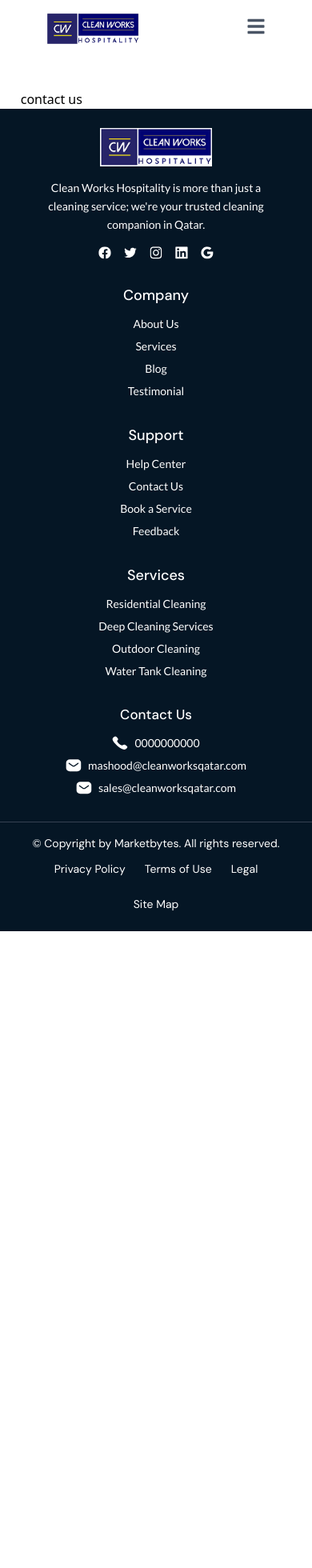
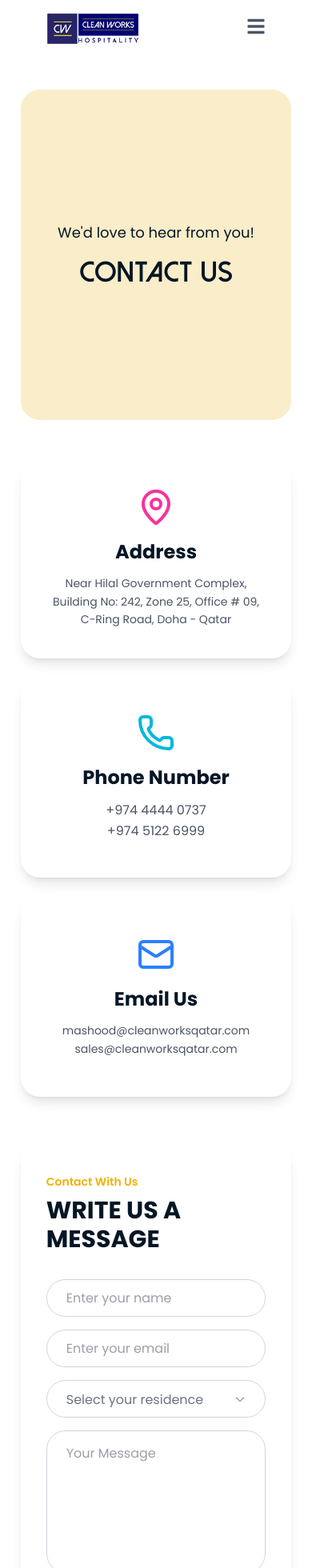
Before and after one commit to marketbytes-devops/cleanworks-website, a React app in the folder frontend/: page /contacts in a window 390 px wide. Shown: the top 1960 px of the page at 80% size. Before the commit the page ends 1164 px from the top, so only its background shows below. Built offline with nearby package versions, Linux system fonts and the light colour scheme; the HTML template or start-up script is replaced by a standard one.

Commit message:
homepage completed

```diff
--- a/frontend/package.json
+++ b/frontend/package.json
@@ -11,6 +11,7 @@
   },
   "dependencies": {
     "@tailwindcss/vite": "^4.1.14",
+    "lucide-react": "^0.545.0",
     "react": "^19.1.1",
     "react-dom": "^19.1.1",
     "react-fast-marquee": "^1.6.5",
--- a/frontend/src/Components/Icons/LeftBottom.jsx
+++ b/frontend/src/Components/Icons/LeftBottom.jsx
@@ -1,6 +1,6 @@
 import React from "react";
 
-const LeftBottom = (className) => {
+const LeftBottom = ({className}) => {
   return (
     <svg
       className={className}
--- a/frontend/src/Components/Icons/LeftEdgeBg.jsx
+++ b/frontend/src/Components/Icons/LeftEdgeBg.jsx
@@ -1,12 +1,12 @@
 import React from "react";
 
-const LeftEdgeBg = (className) => {
+const LeftEdgeBg = ({className}) => {
   return (
     <svg
       className={className}
-      width="148"
+      width="228"
       height="228"
-      viewBox="0 0 148 228"
+      viewBox="0 0 228 228"
       fill="none"
       xmlns="http://www.w3.org/2000/svg"
     >
--- a/frontend/src/Components/Icons/RightEdgeBg.jsx
+++ b/frontend/src/Components/Icons/RightEdgeBg.jsx
@@ -1,5 +1,5 @@
 
-const RightEdgeBg = (className) => {
+const RightEdgeBg = ({className}) => {
   return (
     <svg
       className={className}
--- a/frontend/src/Components/Icons/TopBg.jsx
+++ b/frontend/src/Components/Icons/TopBg.jsx
@@ -1,13 +1,13 @@
 import React from "react";
 
-const TopBg = (className) => {
+const TopBg = ({className}) => {
   return (
     <svg
       className={className}
       width="57"
       height="57"
       viewBox="0 0 57 57"
-      fill="#fff"
+      fill="none"
       xmlns="http://www.w3.org/2000/svg"
     >
       <g style={{ mixBlendMode: 'lighten' }} opacity="0.15">
--- a/frontend/src/pages/Blog/index.jsx
+++ b/frontend/src/pages/Blog/index.jsx
@@ -1,10 +1,20 @@
 const Blog = () => {
   return (
      <>
-      <section className="mt-28">
-         <div className="container mx-auto   max-w-[95%] px-4 sm:px-6 lg:px-8">
-           Blog
-         </div>
+       <section className="mt-28 mb-12">
+        <div className="container mx-auto max-w-[90%] px-[10px] ">
+          <div
+            className="w-full max-w-[1240px] h-[413px] mx-auto rounded-3xl flex flex-col items-center justify-center"
+            style={{ backgroundColor: '#FAEDC9' }}
+          >
+            <p className="text-[#051625] text-lg sm:text-xl md:text-2xl font-poppins font-normal mb-4">
+              We'd love to hear from you!
+            </p>
+            <h1 className="text-[#051625] text-4xl sm:text-5xl md:text-6xl lg:text-7xl font-dolce font-bold">
+              Blog
+            </h1>
+          </div>
+        </div>
       </section>
     </>
   )
--- a/frontend/src/pages/Contacts/index.jsx
+++ b/frontend/src/pages/Contacts/index.jsx
@@ -1,13 +1,164 @@
+import { MapPin, Phone, Mail } from 'lucide-react';
+
 const Contacts = () => {
   return (
-     <>
+    <>
       <section className="mt-28">
-         <div className="container mx-auto   max-w-[95%] px-4 sm:px-6 lg:px-8">
-           contact us
-         </div>
+        <div className="container mx-auto max-w-[95%] px-4 sm:px-6 lg:px-8">
+          {/* Contact Banner Card */}
+          <div
+            className="w-full max-w-[1240px] h-[413px] mx-auto rounded-3xl flex flex-col items-center justify-center"
+            style={{ backgroundColor: '#FAEDC9' }}
+          >
+            <p className="text-[#051625] text-lg sm:text-xl md:text-2xl font-poppins font-normal mb-4">
+              We'd love to hear from you!
+            </p>
+            <h1 className="text-[#051625] text-4xl sm:text-5xl md:text-6xl lg:text-7xl font-dolce font-bold">
+              Contact us
+            </h1>
+          </div>
+        </div>
+      </section>
+
+      {/* Contact Information Cards */}
+      <section className="mt-12 mb-16">
+        <div className="container mx-auto max-w-[95%] px-4 sm:px-6 lg:px-8">
+          <div className="grid grid-cols-1 md:grid-cols-2 lg:grid-cols-3 gap-6 max-w-[1240px] mx-auto">
+
+            {/* Address Card */}
+            <div className="bg-white rounded-3xl p-8 shadow-lg flex flex-col items-center text-center h-[250px] justify-center">
+              <div className="mb-4">
+                <MapPin className="w-12 h-12 text-pink-500" strokeWidth={2} />
+              </div>
+              <h3 className="text-2xl font-bold text-[#051625] mb-3 font-poppins">Address</h3>
+              <p className="text-gray-600 leading-relaxed font-poppins text-sm">
+                Near Hilal Government Complex,<br />
+                Building No: 242, Zone 25, Office # 09,<br />
+                C-Ring Road, Doha - Qatar
+              </p>
+            </div>
+
+            {/* Phone Number Card */}
+            <div className="bg-white rounded-3xl p-8 shadow-lg flex flex-col items-center text-center h-[250px] justify-center">
+              <div className="mb-4">
+                <Phone className="w-12 h-12 text-cyan-500" strokeWidth={2} />
+              </div>
+              <h3 className="text-2xl font-bold text-[#051625] mb-3 font-poppins">Phone Number</h3>
+              <p className="text-gray-600 leading-relaxed font-poppins">
+                +974 4444 0737<br />
+                +974 5122 6999
+              </p>
+            </div>
+
+            {/* Email Card */}
+            <div className="bg-white rounded-3xl p-8 shadow-lg flex flex-col items-center text-center h-[250px] justify-center">
+              <div className="mb-4">
+                <Mail className="w-12 h-12 text-blue-500" strokeWidth={2} />
+              </div>
+              <h3 className="text-2xl font-bold text-[#051625] mb-3 font-poppins">Email Us</h3>
+              <p className="text-gray-600 leading-relaxed font-poppins text-sm">
+                mashood@cleanworksqatar.com<br />
+                sales@cleanworksqatar.com
+              </p>
+            </div>
+
+          </div>
+        </div>
+      </section>
+
+      {/* Contact Form and Map Section */}
+      <section className="mb-20">
+        <div className="container mx-auto max-w-[95%] px-4 sm:px-6 lg:px-8">
+          {/* Main Card - White Background with Shadow */}
+          <div
+            className="w-full max-w-[1240px] mx-auto bg-white rounded-2xl shadow-lg overflow-hidden"
+            style={{ minHeight: '577px' }}
+          >
+            <div className="grid grid-cols-1 lg:grid-cols-2">
+
+              {/* Contact Form - Left Side */}
+              <div className="p-8 lg:pl-12 lg:pr-8 lg:py-12">
+                <p className="text-yellow-500 text-sm font-semibold mb-2 font-poppins">Contact With Us</p>
+                <h2 className="text-[#051625] text-3xl lg:text-4xl font-bold mb-8 font-poppins">
+                  WRITE US A MESSAGE
+                </h2>
+
+                <form className="space-y-4">
+                  {/* Name Input */}
+                  <input
+                    type="text"
+                    placeholder="Enter your name"
+                    className="w-full px-6 py-3 rounded-full border border-gray-300 focus:outline-none focus:border-blue-500 text-gray-700 h-[47px] font-poppins"
+                  />
+
+                  {/* Email Input */}
+                  <input
+                    type="email"
+                    placeholder="Enter your email"
+                    className="w-full px-6 py-3 rounded-full border border-gray-300 focus:outline-none focus:border-blue-500 text-gray-700 h-[47px] font-poppins"
+                  />
+
+                  {/* Residence Dropdown */}
+                  <div className="relative">
+                    <select
+                      className="w-full px-6 py-3 rounded-full border border-gray-300 focus:outline-none focus:border-blue-500 text-gray-500 appearance-none bg-white h-[47px] font-poppins"
+                    >
+                      <option value="">Select your residence</option>
+                      <option value="doha">Doha</option>
+                      <option value="al-rayyan">Al Rayyan</option>
+                      <option value="al-wakrah">Al Wakrah</option>
+                      <option value="other">Other</option>
+                    </select>
+                    <div className="absolute right-6 top-1/2 transform -translate-y-1/2 pointer-events-none">
+                      <svg className="w-4 h-4 text-gray-400" fill="none" stroke="currentColor" viewBox="0 0 24 24">
+                        <path strokeLinecap="round" strokeLinejoin="round" strokeWidth={2} d="M19 9l-7 7-7-7" />
+                      </svg>
+                    </div>
+                  </div>
+
+                  {/* Message Textarea */}
+                  <textarea
+                    placeholder="Your Message"
+                    rows="6"
+                    className="w-full px-6 py-4 rounded-3xl border border-gray-300 focus:outline-none focus:border-blue-500 text-gray-700 resize-none font-poppins"
+                  ></textarea>
+
+                  {/* Submit Button */}
+                  <button
+                    type="submit"
+                    className="w-full rounded-full text-white font-semibold text-lg transition-colors font-poppins"
+                    style={{
+                      backgroundColor: '#1E1548',
+                      height: '47px'
+                    }}
+                    onMouseOver={(e) => e.target.style.backgroundColor = '#2d1f66'}
+                    onMouseOut={(e) => e.target.style.backgroundColor = '#1E1548'}
+                  >
+                    Submit
+                  </button>
+                </form>
+              </div>
+
+              {/* Map - Right Side */}
+              <div className="relative bg-gray-100 lg:rounded-r-2xl overflow-hidden" style={{ minHeight: '434px' }}>
+                {/* Replace this div with your actual map image */}
+                <div className="w-full h-full flex items-center justify-center bg-gradient-to-br from-blue-100 to-green-100">
+                  <MapPin className="w-16 h-16 text-red-500" />
+                </div>
+                {/* When you have the image, replace the above div with: */}
+                {/* <img
+                  src="/path-to-your-map-image.jpg"
+                  alt="Location Map"
+                  className="w-full h-full object-cover"
+                /> */}
+              </div>
+
+            </div>
+          </div>
+        </div>
       </section>
     </>
-  )
-}
+  );
+};
 
-export default Contacts
+export default Contacts;
```
Also changed, not shown: frontend/src/pages/Home/index.jsx (+99 -68 lines), 1 other file (tests, documents, lock files or other folders).
